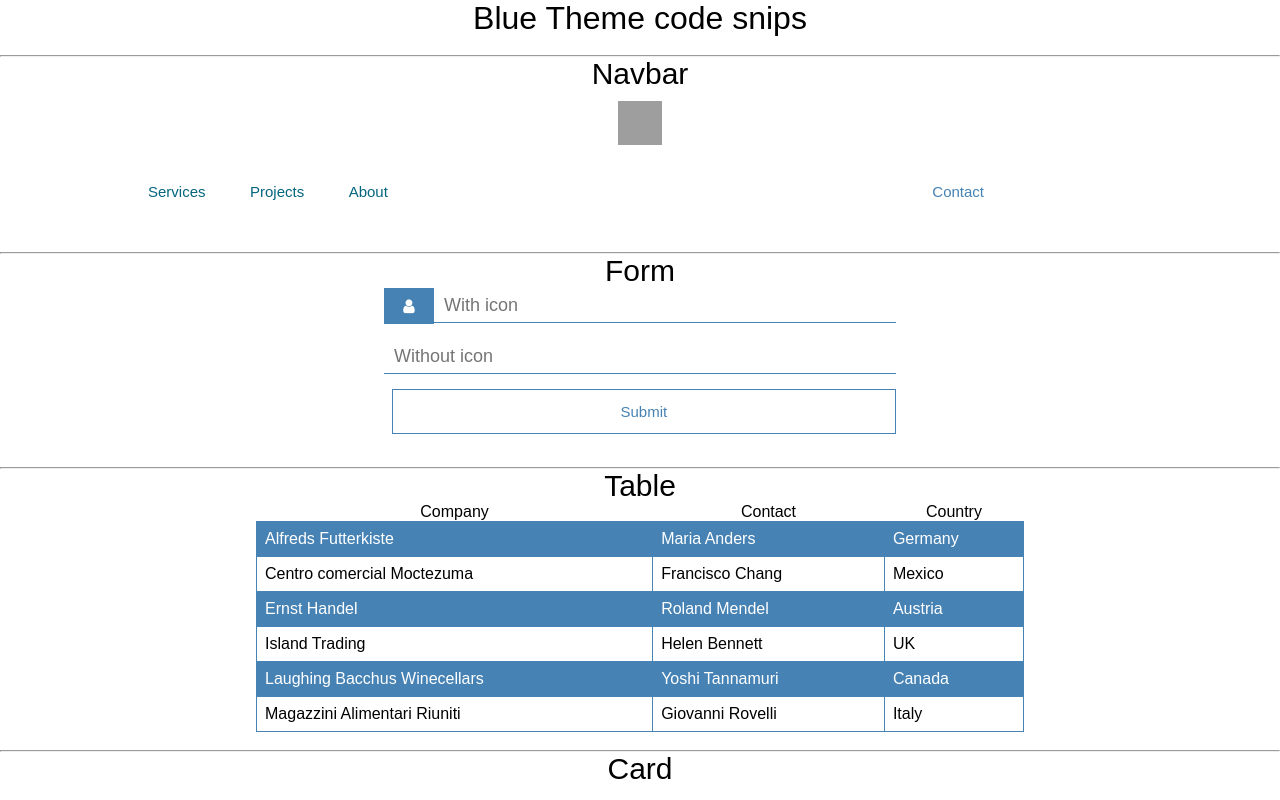
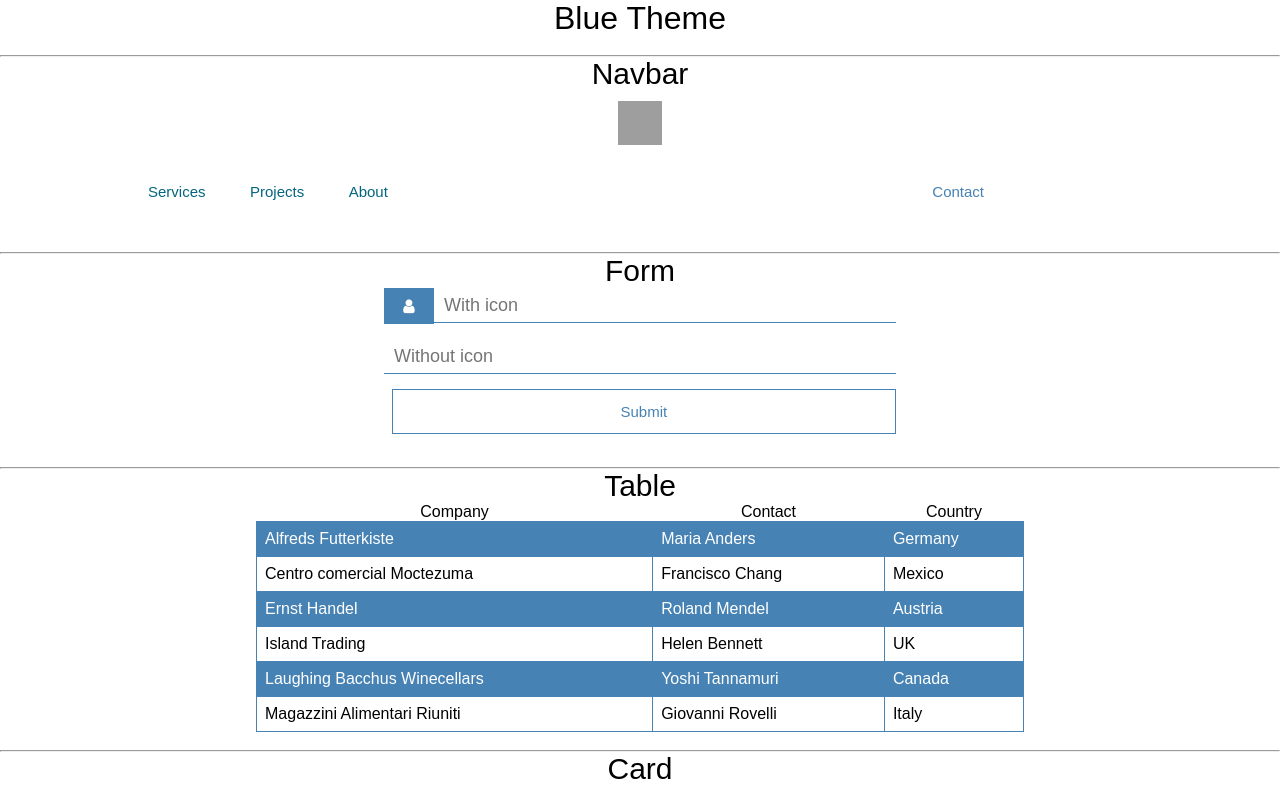
Before and after one commit to Aditya2746/CODESNIPS, a plain HTML site: page index.html in a window 1280 px wide. Shown: the top 800 px of the page. Drawn offline with Linux system fonts and the light colour scheme; grey boxes are pictures that could not be loaded.

Commit message:
Minor Frontend Change

```diff
--- a/index.html
+++ b/index.html
@@ -6,7 +6,7 @@
     <title>Document</title>
 </head>
 <body>
-    <h1 align=center>Blue Theme code snips</h1>
+    <h1 align=center>Blue Theme</h1>
     <br>
     <hr>
     <p align=center style="font-size: 30px;;">Navbar</p>
```
Also changed, not shown: 1 other file.
